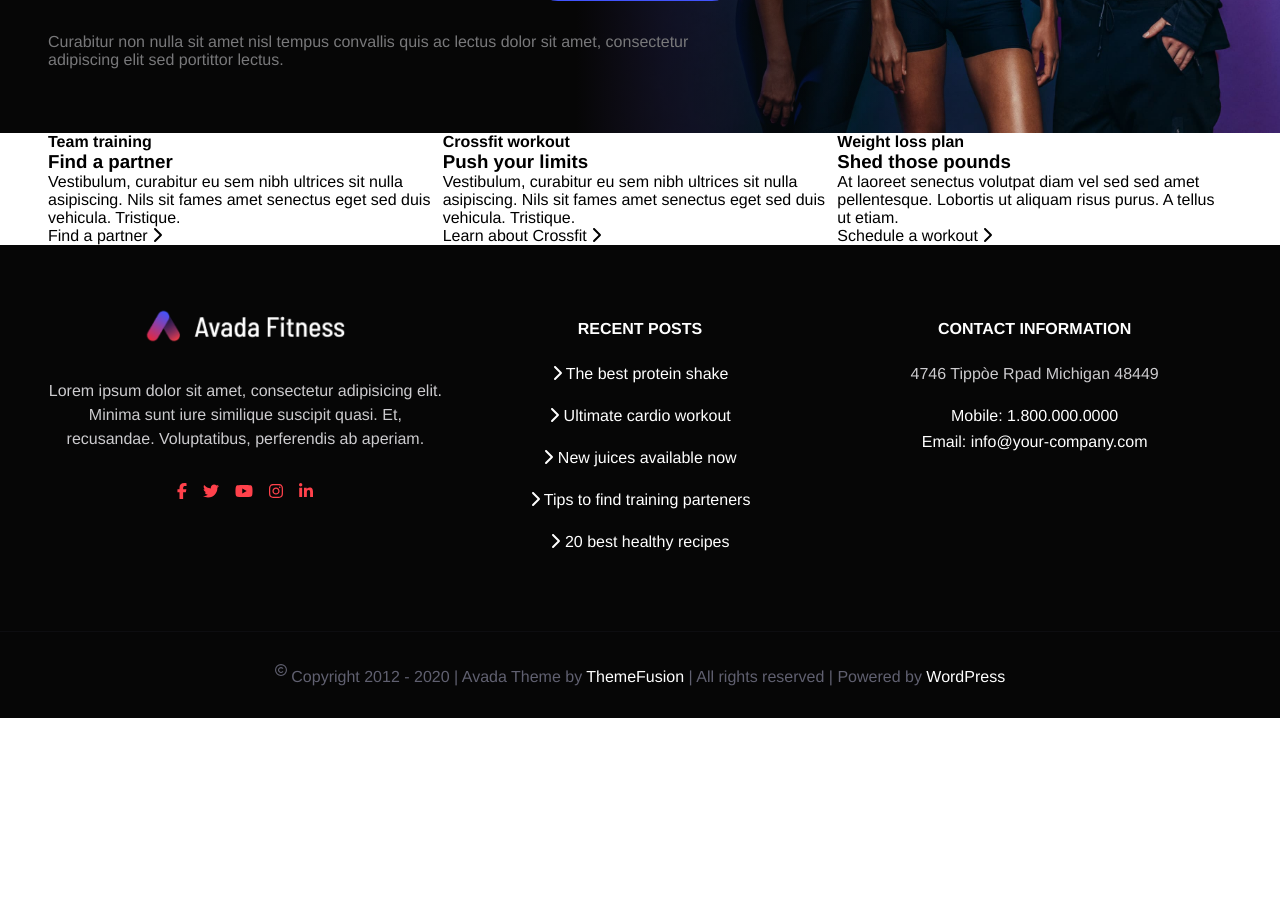
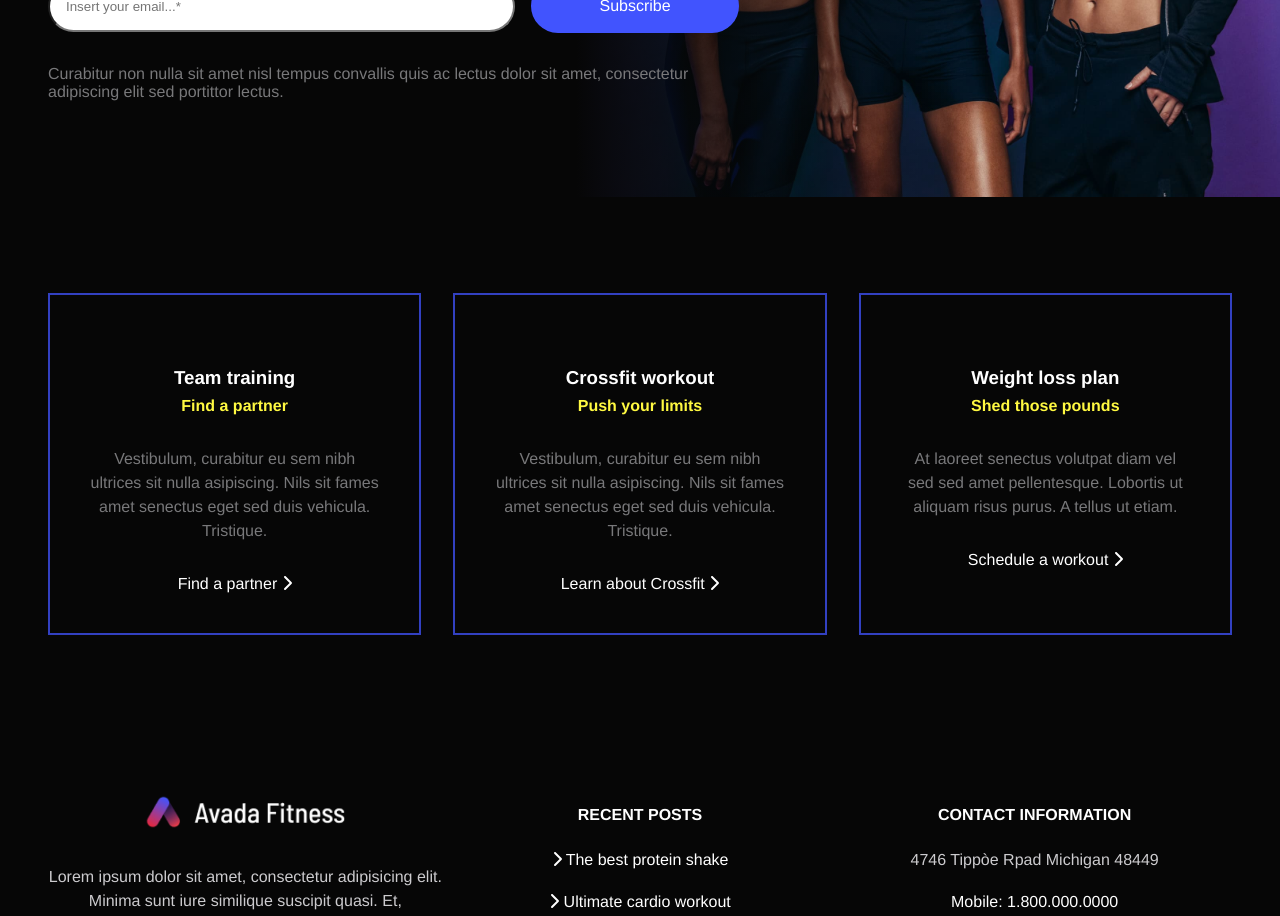
Before and after one commit to MirkOrlando/proj-html-vuejs, a Vue app: page / in a window 1280 px wide. Shown: the part 2920-3836 px from the top of the page. Before the commit the page ends 3638 px from the top, so only its background shows below. Built offline with nearby package versions, Linux system fonts and the light colour scheme.

Commit message:
fix css .plans

```diff
--- a/src/App.vue
+++ b/src/App.vue
@@ -140,7 +140,7 @@
       <!-- /.videos -->
       <section class="mailing-list">
         <div class="container">
-          <div class="row py-4">
+          <div class="row py-6">
             <div class="col-7">
               <div class="wrapper">
                 <h5>Join our mailing list today</h5>
@@ -163,19 +163,28 @@
       <!-- /.mailing-list -->
       <section class="plans">
         <div class="container">
-          <div class="row">
+          <div class="row g-2">
             <div class="col-4" v-for="(plan, index) in plans" :key="index">
-              <h4>{{ plan.title }}</h4>
-              <h3>{{ plan.subtitle }}</h3>
-              <p>{{ plan.text }}</p>
-              <div class="action">
-                {{ plan.action }}
-                <font-awesome-icon icon="fa-solid fa-chevron-right" />
+              <div class="card">
+                <div class="card-title">
+                  <h3 class="title">{{ plan.title }}</h3>
+                  <h4 class="subtitle">{{ plan.subtitle }}</h4>
+                </div>
+                <div class="card-body">
+                  <p>{{ plan.text }}</p>
+                </div>
+                <div class="card-action">
+                  <a href="#">
+                    {{ plan.action }}
+                    <font-awesome-icon icon="fa-solid fa-chevron-right" />
+                  </a>
+                </div>
               </div>
             </div>
           </div>
         </div>
       </section>
+      <!-- /.plans -->
     </main>
     <SiteFooter />
   </div>
@@ -492,4 +501,27 @@ export default {
     color: $jumbo;
   }
 }
+.plans {
+  background-color: $darkestColor;
+  padding: 6rem 0;
+  .card {
+    height: 100%;
+    padding: 2.5rem 2.5rem;
+    border: 2px solid #3240c1;
+    color: $lightestColor;
+    text-align: center;
+    .card-title {
+      margin: 2rem 0;
+      .subtitle {
+        color: $new;
+        margin: 0.5rem 0;
+      }
+    }
+    .card-body {
+      color: $jumbo;
+      margin: 2rem 0;
+      line-height: 1.5rem;
+    }
+  }
+}
 </style>
--- a/src/assets/scss/partials/utilities.scss
+++ b/src/assets/scss/partials/utilities.scss
@@ -15,6 +15,11 @@
 .py-4 {
     padding-top: 4rem;
     padding-bottom: 4rem;
+}
+
+.py-6 {
+    padding-top: 6rem;
+    padding-bottom: 6rem;
 }
 
 .py-2 {
```
